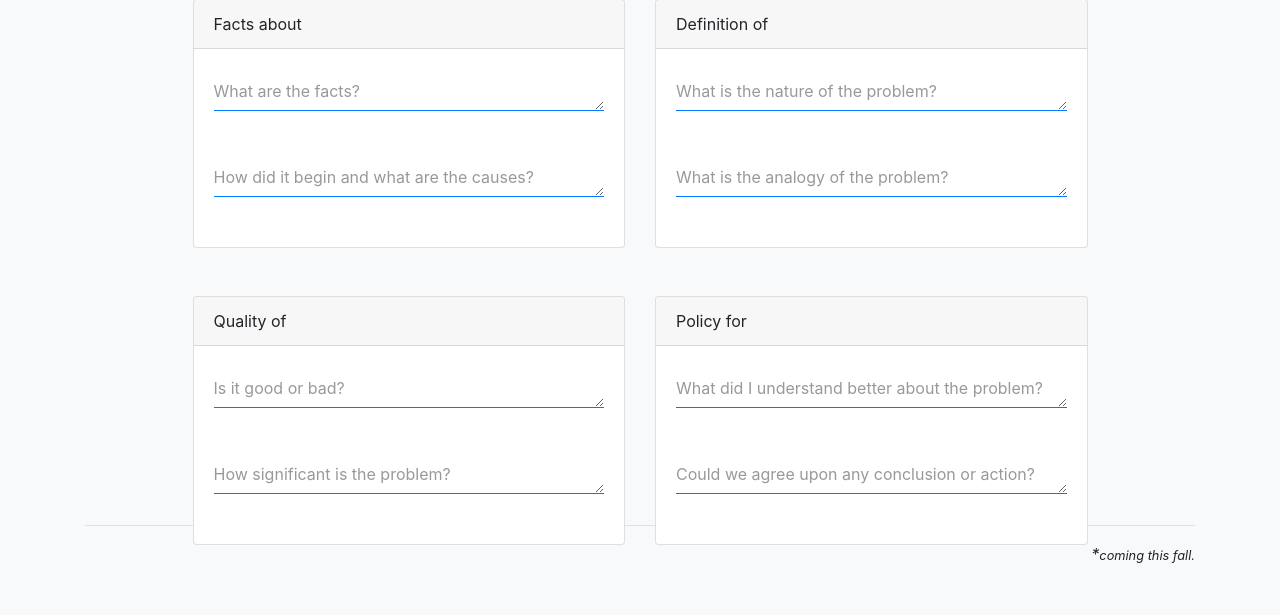
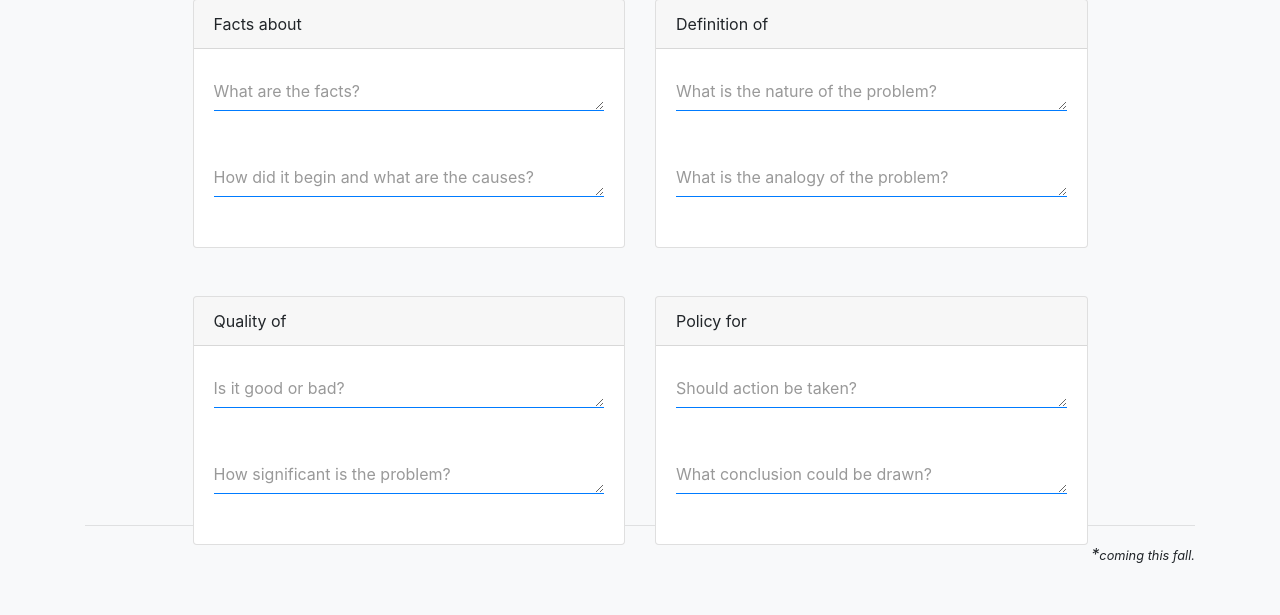
Before and after one commit to henrylei2000/alphawrite, a Django app: template essay/templates/essay/dashboard.html in a window 1280 px wide. Shown: the part 209-824 px from the top of the page. Run offline with Django 3.2, Linux system fonts and the light colour scheme; the template is opened without the code that fills it, so the values that code supplies are empty; some libraries are stand-ins or nearby versions.

Commit message:
questions

```diff
--- a/essay/templates/essay/dashboard.html
+++ b/essay/templates/essay/dashboard.html
@@ -142,11 +142,11 @@ textarea:focus {
             </div>
             <div class="card-body">
               <div class="form-group">
-                <label class="form-label" for="understanding">What did I understand better about the problem?</label>
+                <label class="form-label" for="understanding">Should action be taken?</label>
                 <textarea id="understanding" class="form-input mb-2" rows="1"></textarea>
               </div>
               <div class="form-group">
-                <label class="form-label" for="conclusion">Could we agree upon any conclusion or action?</label>
+                <label class="form-label" for="conclusion">What conclusion could be drawn?</label>
                 <textarea id="conclusion" class="form-input mb-2" rows="1"></textarea>
               </div>
             </div>
```
